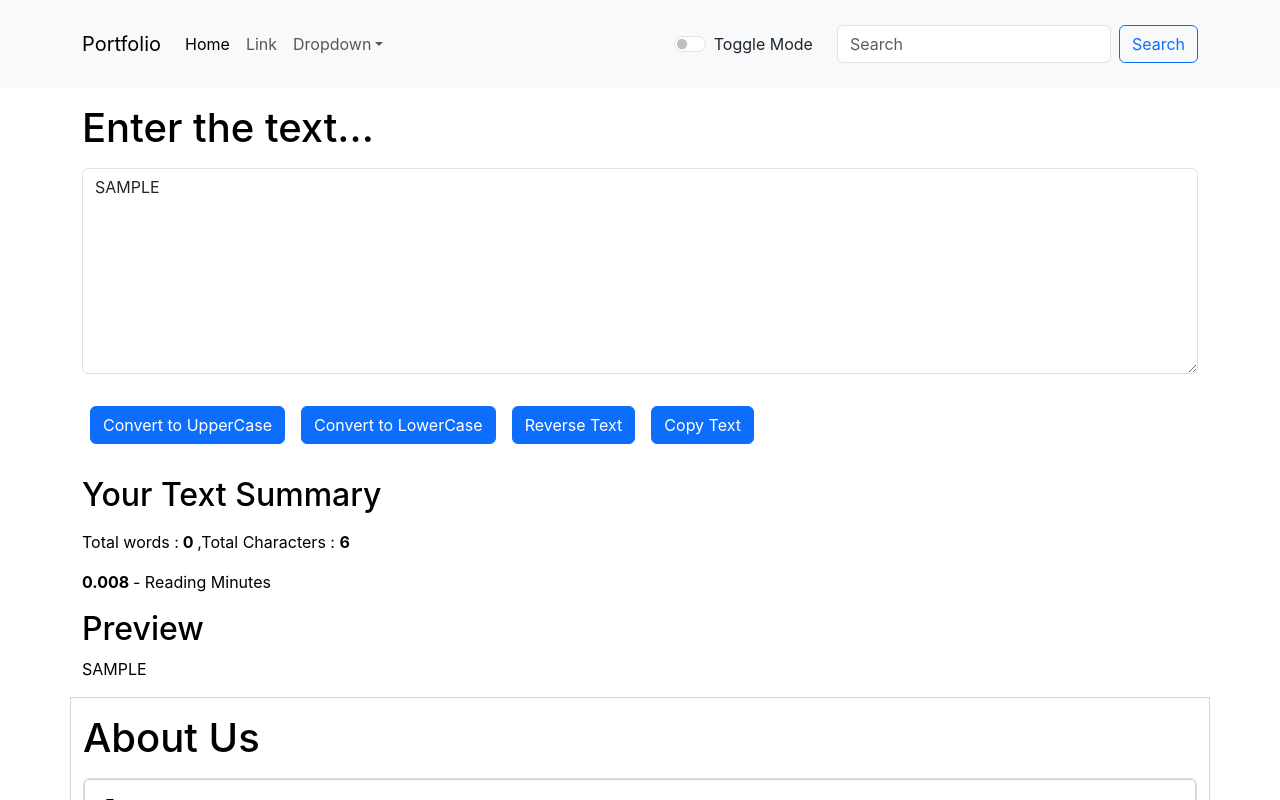
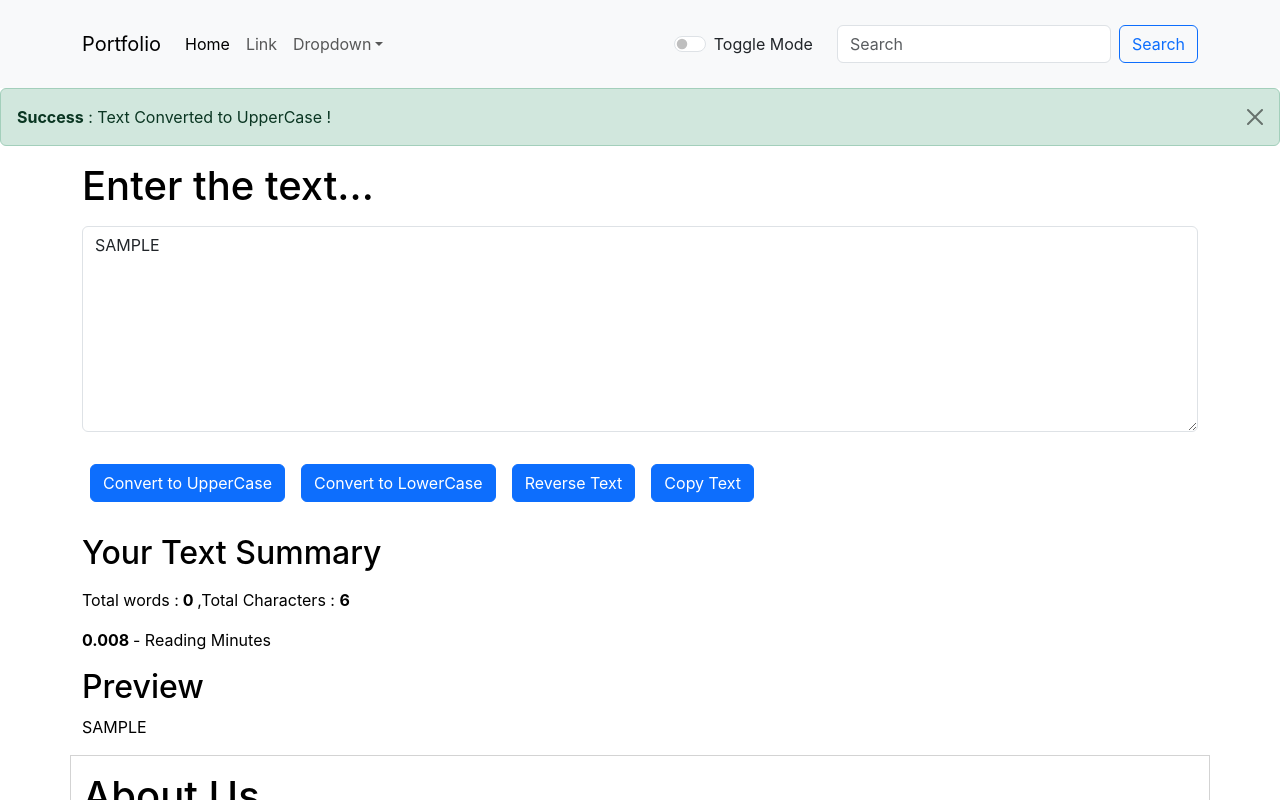
Before and after one commit to ZubairFareed1/Code-with-harry, a React (Create React App) app: page / in a window 1280 px wide. Both pictures are taken after typing "Sample" into the empty fields and a click on the button "Convert to UpperCase". Shown: the top 800 px of the page. Built offline with nearby package versions, Linux system fonts and the light colour scheme.

Commit message:
Lecture no 13 add alert boxes in previews project when user perform action an alert box will show

```diff
--- a/src/App.js
+++ b/src/App.js
@@ -4,25 +4,42 @@
 import TextForm from './components/TextForm';
 import About from './components/About';
 import { useState } from 'react';
+import Alert from './components/Alert';
+
 
 const App = () => {
   const [mode,setMode]=useState('light');
+  const [alert, setAlert] = useState(null);
+
+  const showAlert = (message,type)=>{
+    setAlert({
+      msg:message,
+    type:type
+    })
+    setTimeout(()=>{
+      setAlert(null)
+    },3000)
+
+  }
 
   const toggleMode =()=>{
     if(mode==='light'){
       setMode("dark");
       document.body.style.backgroundColor="#02002f";
+      showAlert("Dark mode is enabled","success");
     }
     else{
       setMode("light")
       document.body.style.backgroundColor="#6a737b55";
+      showAlert("Light mode is enabled","success");
 
     }
   }
   return (
     <>
-    <Navbar logo="Portfolio" home="Home" mode ={mode} toggleMode={toggleMode}/>
-    <TextForm mode ={mode}  heading="Enter the text..."/>
+    <Navbar  mode ={mode} toggleMode={toggleMode}/>
+    <Alert alert={alert}/>
+    <TextForm mode ={mode} showAlert={showAlert} heading="Enter the text..."/>
     <About  mode ={mode} />
 
     </>
--- /dev/null
+++ b/src/components/Alert.js
@@ -0,0 +1,22 @@
+import React from "react";
+
+export default function Alert(props) {
+    const capitilize = (word) =>{
+        let lower = word.toLowerCase();
+        return lower.charAt(0).toUpperCase() + lower.slice(1);
+
+
+    }
+  return (
+    props.alert && <div className={`alert alert-${props.alert.type} alert-dismissible fade show`} role="alert">
+        <strong>{capitilize(props.alert.type)}</strong> : {props.alert.msg}
+      <button
+        type="button"
+        className="btn-close"
+        data-bs-dismiss="alert"
+        aria-label="Close"
+      ></button>
+
+    </div>
+  );
+}
--- a/src/components/Navbar.js
+++ b/src/components/Navbar.js
@@ -8,7 +8,7 @@
     >
       <div className="container">
         <a className="navbar-brand" href="/">
-          {props.logo}
+          Portfolio
         </a>
         <button
           className="navbar-toggler"
@@ -25,7 +25,7 @@
           <ul className="navbar-nav me-auto mb-2 mb-lg-0">
             <li className="nav-item">
               <a className="nav-link active" aria-current="page" href="/">
-                {props.home}
+                Home
               </a>
             </li>
             <li className="nav-item">
--- a/src/components/TextForm.js
+++ b/src/components/TextForm.js
@@ -6,14 +6,17 @@
         // console.log("handle up button clicked..");
         let newText = text.toUpperCase();
         setText(newText);
+        props.showAlert("Text Converted to UpperCase ! ","success")
     }
     const handleLoClick = () =>{
         let newText = text.toLowerCase();
         setText(newText);
+        props.showAlert("Text Converted to LowerCase! ","success")
     }
     const handleReverseClick = () =>{
         let newText = text.split("").reverse().join("");
         setText(newText)
+        props.showAlert("Text Converted to Reverse! ","success")
     }
     const handleOnChange = (event) =>{
         // console.log("handle on changed");
@@ -25,6 +28,7 @@
       var text = document.getElementById("myBox");
       text.select();
       navigator.clipboard.writeText(text.value);
+      props.showAlert("Text is Copied in Clipboard! ","success")
     }
     const [text,setText]=useState("");
   return (
```
